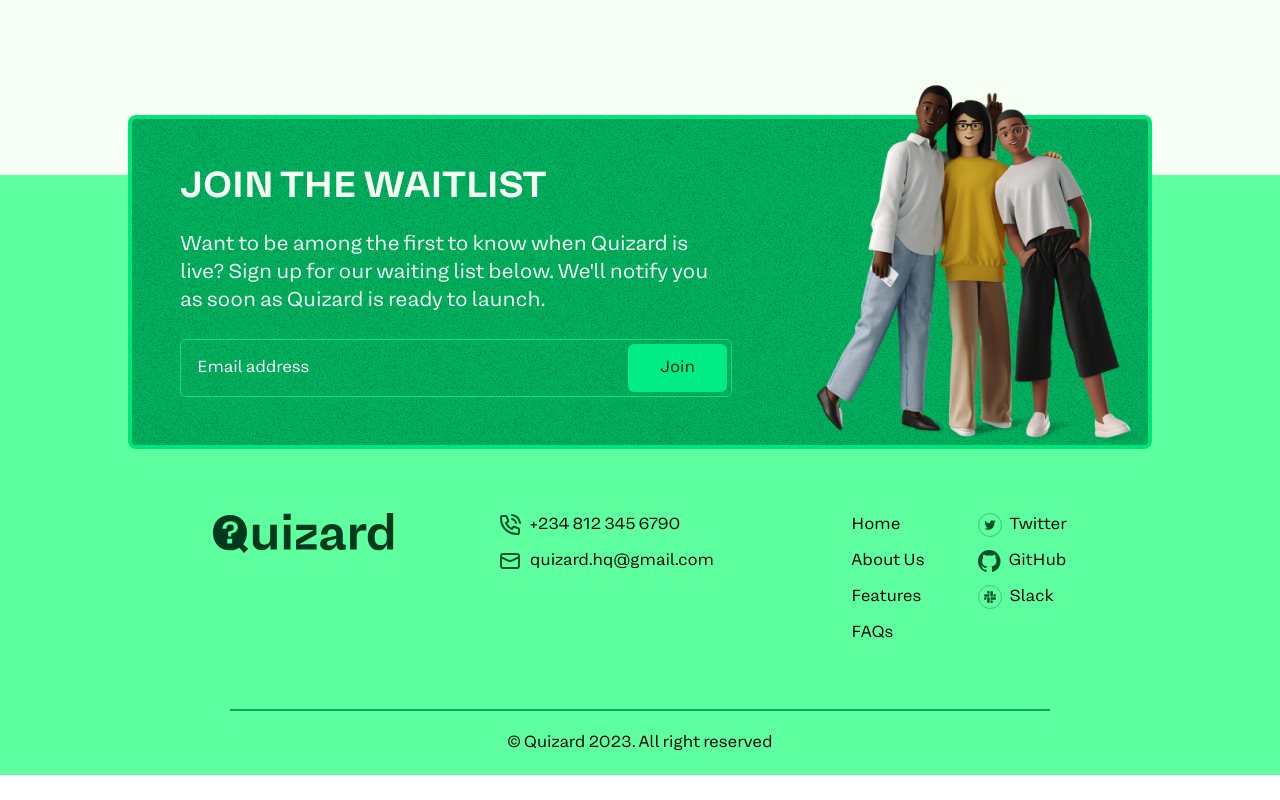
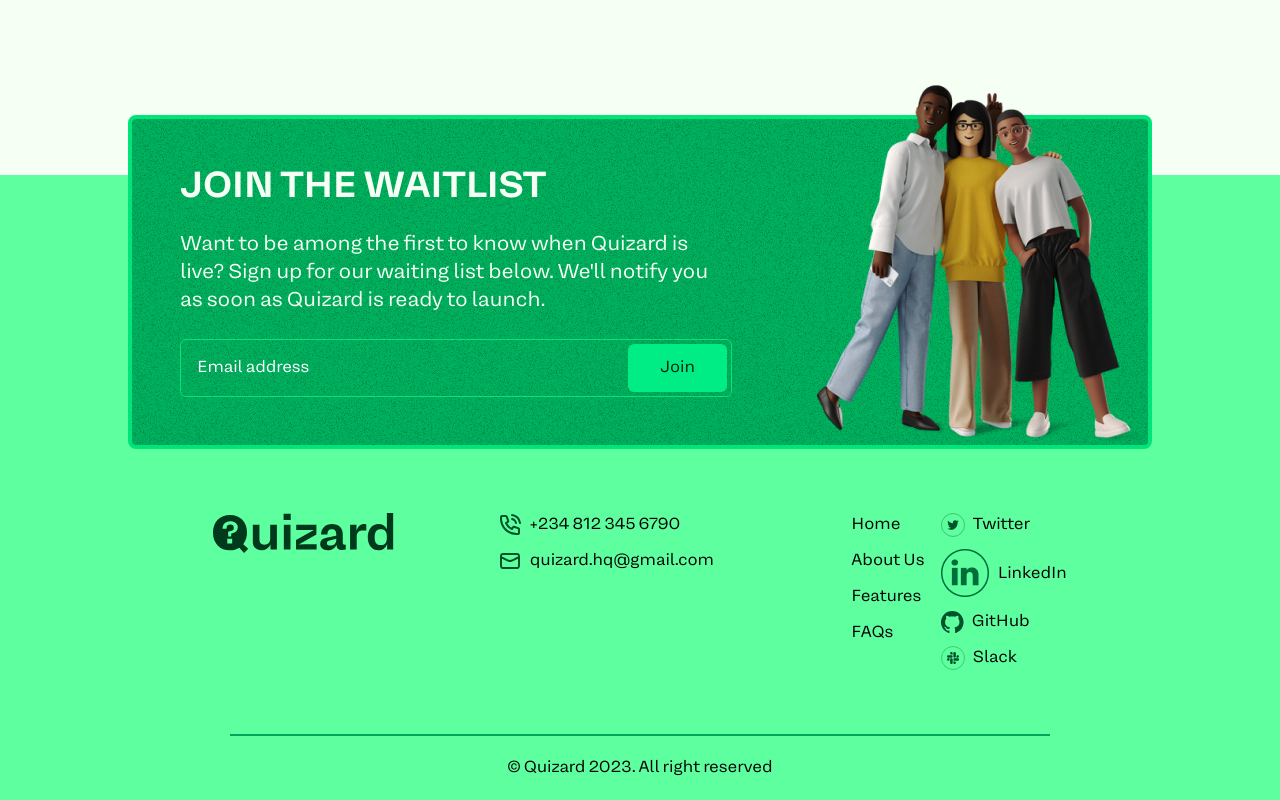
Before and after one commit to quizardhq/frontend, a Next.js app: page /careers/ui-ux-intern in a window 1280 px wide. Shown: the part 713-1513 px from the top of the page. Before the commit the page ends 1488 px from the top, so only its background shows below. Built offline with nearby package versions, Linux system fonts and the light colour scheme.

Commit message:
Added a LinkedIn Icon to the Footer and link to quizard LinkedIn page

```diff
--- a/components/assets/index.js
+++ b/components/assets/index.js
@@ -1,6 +1,7 @@
 // --- icons ---
 import MenuIcon from './icons/menu.svg';
 import TwitterIcon from './icons/twitter.svg';
+import LinkedIn from './icons/Linkedin.png';
 import GitHubIcon from './icons/github.svg';
 import SlackIcon from './icons/slack.svg';
 import CrossIcon from './icons/large_plus.svg';
@@ -44,6 +45,7 @@ export {
   SlackIcon,
   PhoneIcon,
   MailIcon,
+  LinkedIn,
 
   // illustrations
   EasySharing,
--- a/components/ui/organisms/Footer.tsx
+++ b/components/ui/organisms/Footer.tsx
@@ -5,6 +5,7 @@ import {
   QuizardFullLogo,
   SlackIcon,
   TwitterIcon,
+  LinkedIn,
 } from '@/components/assets';
 import Image from 'next/image';
 import Link from 'next/link';
@@ -85,9 +86,23 @@ export default function Footer() {
                 >
                   <div className="flex space-x-2 items-center">
                     <div>
-                      <Image src={TwitterIcon} alt="phone icon" />
+                      <Image src={TwitterIcon} alt="Twitter icon" />
                     </div>
                     <div>Twitter</div>
+                  </div>
+                </a>
+              </div>
+              <div>
+                <a
+                  rel="noopener noreferrer"
+                  target="_blank"
+                  href="https://www.linkedin.com/company/quizardhq"
+                >
+                  <div className="flex space-x-2 items-center">
+                    <div>
+                      <Image src={LinkedIn} alt="LinkedIn icon" />
+                    </div>
+                    <div>LinkedIn</div>
                   </div>
                 </a>
               </div>
@@ -99,7 +114,7 @@ export default function Footer() {
                 >
                   <div className="flex space-x-2 items-center">
                     <div>
-                      <Image src={GitHubIcon} alt="phone icon" />
+                      <Image src={GitHubIcon} alt="GitHub icon" />
                     </div>
                     <div>GitHub</div>
                   </div>
@@ -113,7 +128,7 @@ export default function Footer() {
                 >
                   <div className="flex space-x-2 items-center">
                     <div>
-                      <Image src={SlackIcon} alt="phone icon" />
+                      <Image src={SlackIcon} alt="Slack icon" />
                     </div>
                     <div>Slack</div>
                   </div>
```
